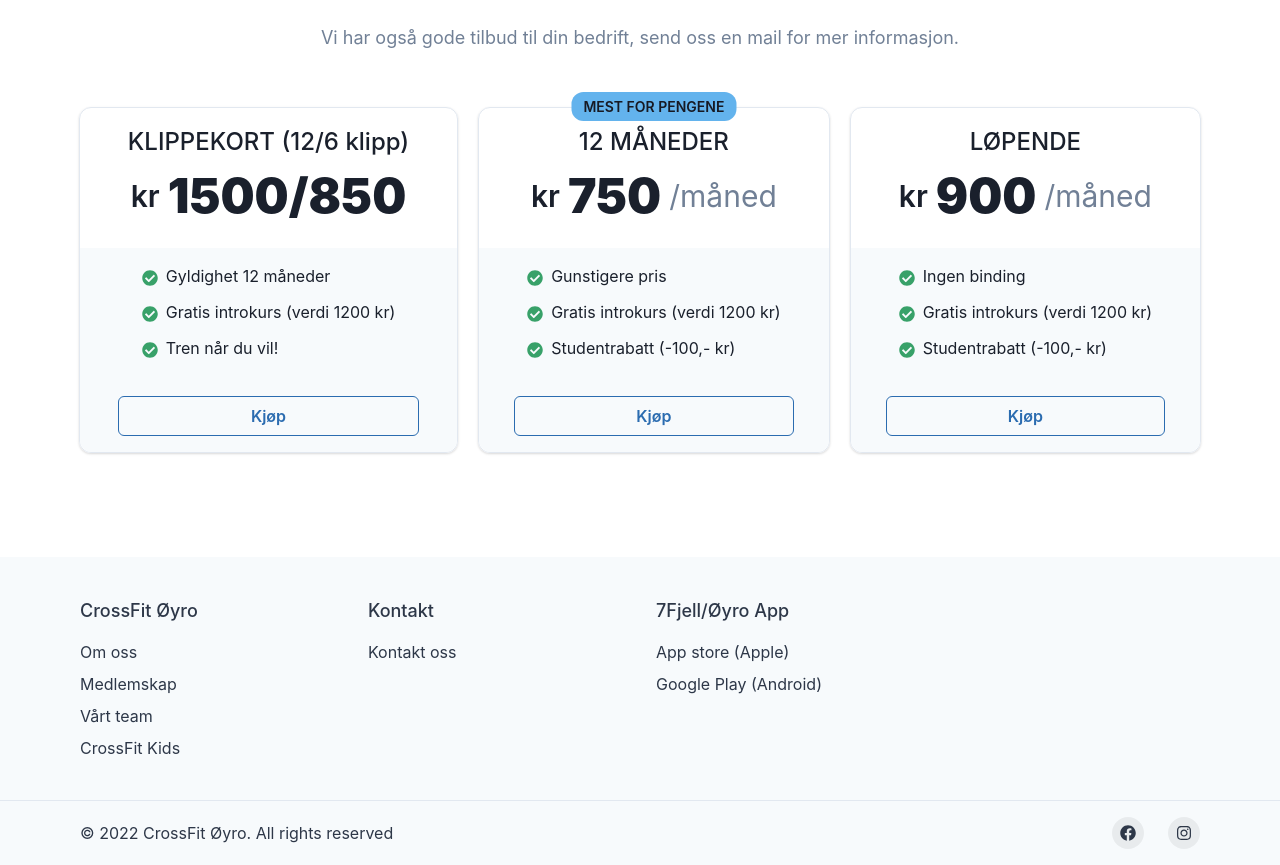
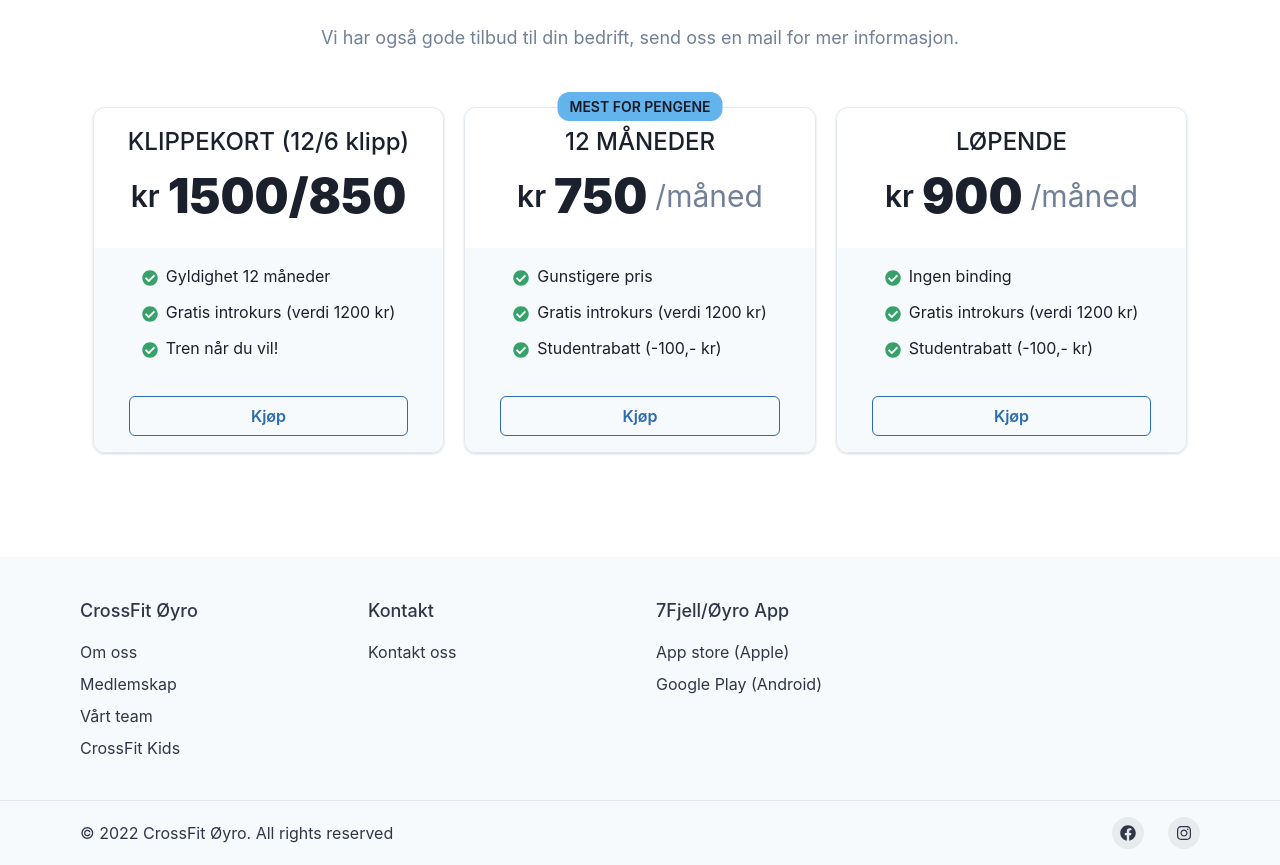
Before and after one commit to Fredrickvaagen/crossfit_oyro_next_ts, a Next.js app: page / in a window 1280 px wide. Shown: the part 956-1821 px from the top of the page. Built offline with nearby package versions, Linux system fonts and the light colour scheme.

Commit message:
fix padding big card price

```diff
--- a/pages/medlemskap/Membership.tsx
+++ b/pages/medlemskap/Membership.tsx
@@ -51,7 +51,7 @@ export default function Membership() {
         flexWrap={'wrap'}
       >
         <PriceWrapper>
-          <Box py={4} px={12}>
+          <Box py={8} px={12} p="1rem">
             <Text fontWeight="500" fontSize="2xl">
               KLIPPEKORT (12/6 klipp)
             </Text>
```
